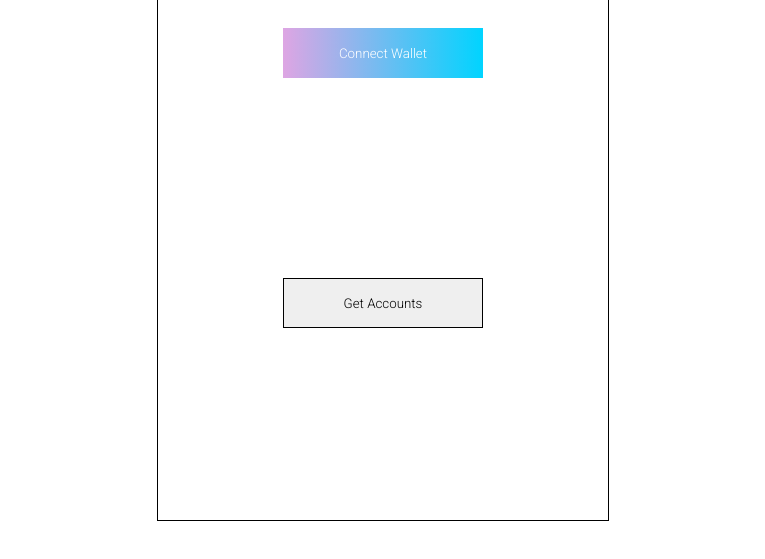
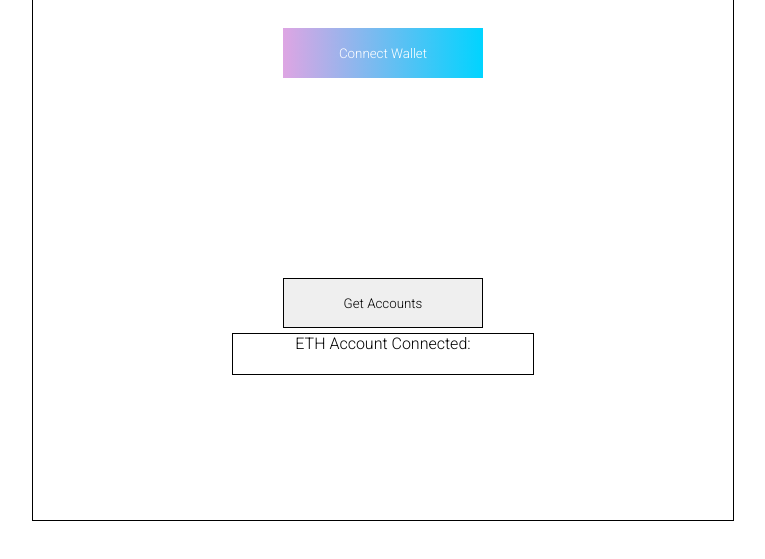
Before and after one commit to Seider9999/Bchain-Gambling, a plain HTML site: page index.html in a window 1280 px wide. Shown: the part 209-768 px from the top of the page, without its empty margins (257-1022 px from the left). Drawn offline with Linux system fonts and the light colour scheme.

Commit message:
Account Func

```diff
--- a/contract.js
+++ b/contract.js
@@ -6,6 +6,7 @@ window.addEventListener("load", (event) => {
 //Get Buttons Button
 const connectButton = document.getElementById("connect");
 const getAccountsButton = document.getElementById("accounts");
+const getAccountsResult = 0;
 
 
 //Button Click Connect to Metamask
@@ -14,6 +15,13 @@ connectButton.addEventListener('click', async() => {
 });
 
 
+
+getAccountsButton.addEventListener('click', async () => {
+    //we use eth_accounts because it returns a list of addresses owned by us.
+    const accounts = await ethereum.request({ method: 'eth_accounts' });
+    //We take the first address in the array of addresses and display it
+    getAccountsResult.innerHTML = accounts[0] || 'Not able to get accounts';
+  });
 
 
 
--- a/index.html
+++ b/index.html
@@ -24,6 +24,11 @@
         <button id="accounts">
             <p>Get Accounts</p>
         </button>
+
+        <div class="fieldAccount">
+        <p>ETH Account Connected:</p>
+        </div>
+
     </div>
 
 
--- a/style/style.css
+++ b/style/style.css
@@ -27,7 +27,7 @@
 /*                */
 .master-wrap .wallet-box{
     height: 600px;
-    width: 450px;
+    width: 700px;
     background-color: #fff ;
     margin: 0 auto;
     margin-top: 40px;
@@ -40,6 +40,18 @@
     text-align: center;
     margin-top: 20px;
 }
+
+/*                */
+/* Field           */
+/*                */
+.master-wrap .wallet-box .fieldAccount{
+    margin: 0 auto;
+    width: 300px;
+    height: 40px;
+    border: 1px solid #000;
+    margin-top: 5px;
+}
+
 
 /*                */
 /* BUTTON SETTINGS*/
```
